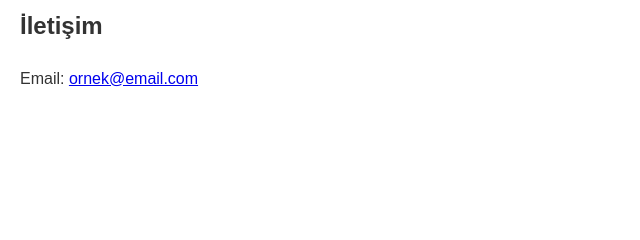
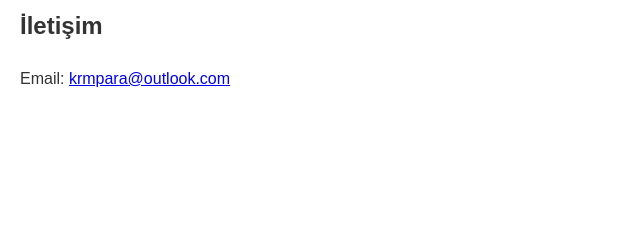
Before and after one commit to krmpara/index.html, a plain HTML site: page index.html in a window 1280 px wide. Shown: the part 408-648 px from the top of the page, 0-640 px from the left. Drawn offline with Linux system fonts and the light colour scheme.

Commit message:
Update index.html

```diff
--- a/index.html
+++ b/index.html
@@ -31,7 +31,7 @@
 
         <section id="contact">
             <h2>İletişim</h2>
-            <p>Email: <a href="mailto:krmpara@outlook.com.com">ornek@email.com</a></p>
+            <p>Email: <a href="mailto:krmpara@outlook.com">krmpara@outlook.com</a></p>
         </section>
     </main>
 
```
